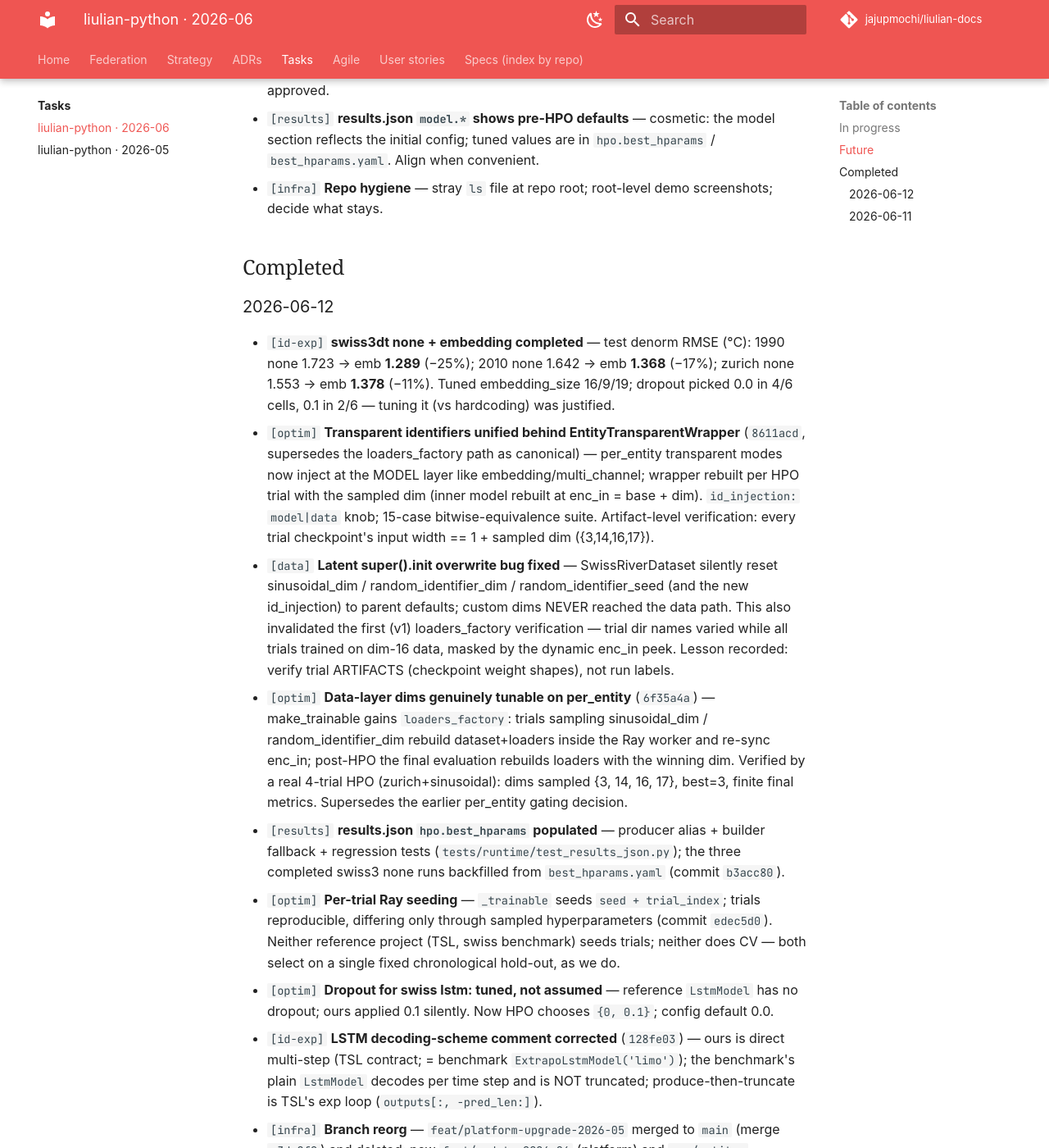
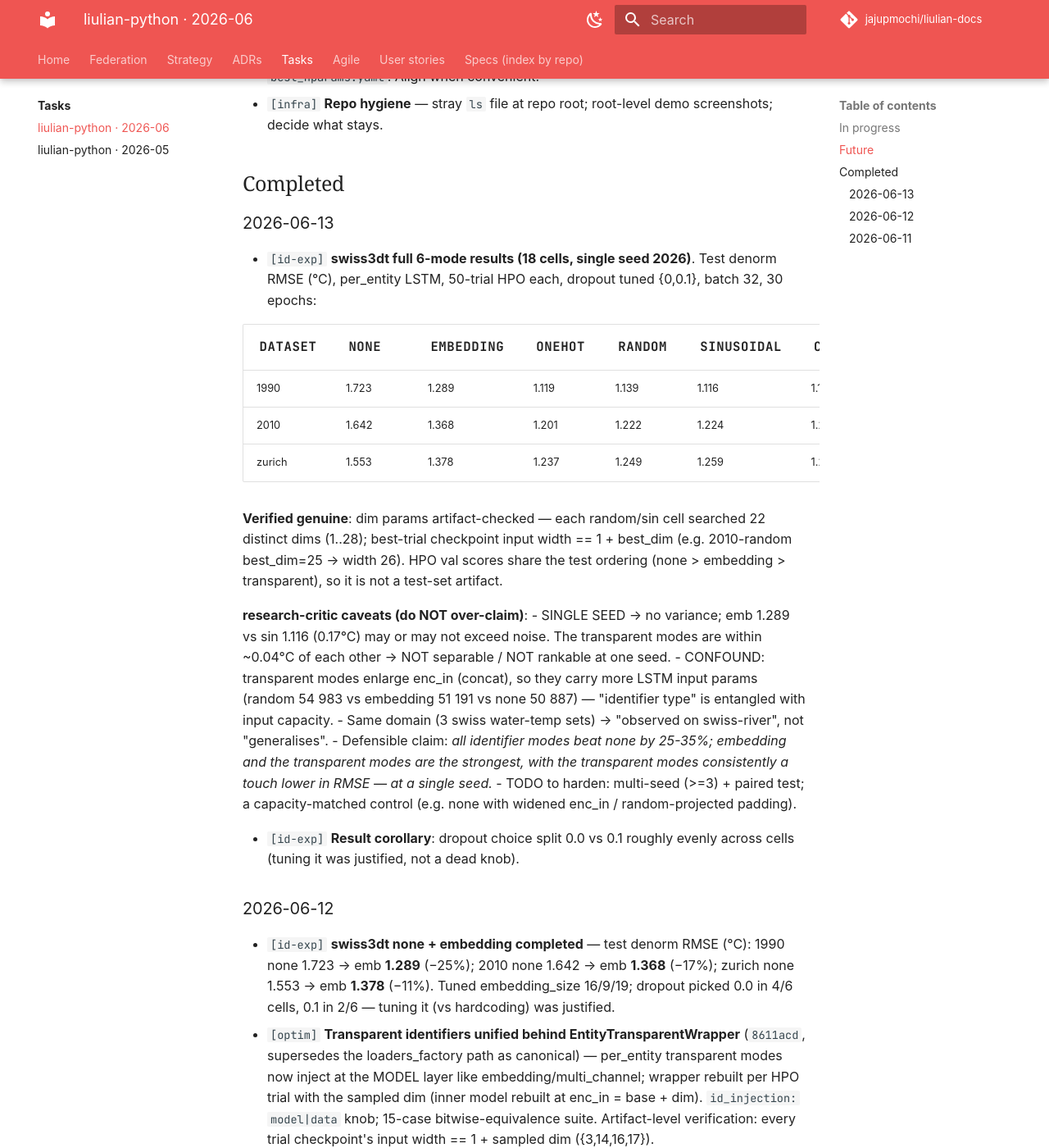
Before and after one commit to LIULIAN-AI/liulian-docs, an MkDocs documentation site: the page built from docs/tasks/liulian-python/2026-06.md, in a window 1280 px wide and 1400 px high, scrolled down 1296 px. Shown: the whole window at 82% size. Built offline with MkDocs 1.6.1 and Material for MkDocs 9.7.7, drawn with Linux system fonts in a browser that asks for light colours; some web fonts are replaced; comment, search, counter and statistics services are not loaded; some of the changed text lies outside the part shown.

Commit message:
docs(tasks): swiss3dt full 6-mode results + research-critic caveats (single seed)
Co-Authored-By: Claude Fable 5 <noreply@anthropic.com>

```diff
--- a/docs/tasks/liulian-python/2026-06.md
+++ b/docs/tasks/liulian-python/2026-06.md
@@ -7,14 +7,10 @@ IDs (`#N`) kept for traceability.
 
 ## In progress
 
-- `[id-exp]` **swiss3dt — onehot running, dim modes queued** (#30) —
-  run-tags `swiss3dt-*-20260612`, dropout tuned `{0, 0.1}`, seeded trials.
-  DONE: none + embedding (see Completed). RUNNING: onehot (5875871-73).
-  QUEUED: random (5878233-35) + sinusoidal+coordinates (5878236-38) —
-  these start under the NEW wrapper path (id_injection='model', commit
-  `8611acd`) with genuinely tuned dims; no resubmission was needed (the
-  sbatch scripts only carry CLI args; behavior comes from the synced
-  repo/config).
+- `[id-exp]` **swiss3dt FULL 6-mode set complete (#30)** — all 18 cells
+  COMPLETED & verified; results + research-critic caveats in Completed
+  2026-06-13. Next: multi-seed to turn the single-seed observation into a
+  significance claim (awaiting user go).
 
 ## Future
 
@@ -56,6 +52,42 @@ IDs (`#N`) kept for traceability.
   demo screenshots; decide what stays.
 
 ## Completed
+
+### 2026-06-13
+
+- `[id-exp]` **swiss3dt full 6-mode results (18 cells, single seed 2026)**.
+  Test denorm RMSE (°C), per_entity LSTM, 50-trial HPO each, dropout tuned
+  {0,0.1}, batch 32, 30 epochs:
+
+  | dataset | none | embedding | onehot | random | sinusoidal | coordinates |
+  |---|---|---|---|---|---|---|
+  | 1990   | 1.723 | 1.289 | 1.119 | 1.139 | 1.116 | 1.155 |
+  | 2010   | 1.642 | 1.368 | 1.201 | 1.222 | 1.224 | 1.255 |
+  | zurich | 1.553 | 1.378 | 1.237 | 1.249 | 1.259 | 1.276 |
+
+  **Verified genuine**: dim params artifact-checked — each random/sin cell
+  searched 22 distinct dims (1..28); best-trial checkpoint input width ==
+  1 + best_dim (e.g. 2010-random best_dim=25 → width 26). HPO val scores
+  share the test ordering (none > embedding > transparent), so it is not
+  a test-set artifact.
+
+  **research-critic caveats (do NOT over-claim)**:
+  - SINGLE SEED → no variance; emb 1.289 vs sin 1.116 (0.17°C) may or may
+    not exceed noise. The transparent modes are within ~0.04°C of each
+    other → NOT separable / NOT rankable at one seed.
+  - CONFOUND: transparent modes enlarge enc_in (concat), so they carry
+    more LSTM input params (random 54 983 vs embedding 51 191 vs none
+    50 887) — "identifier type" is entangled with input capacity.
+  - Same domain (3 swiss water-temp sets) → "observed on swiss-river",
+    not "generalises".
+  - Defensible claim: *all identifier modes beat none by 25-35%; embedding
+    and the transparent modes are the strongest, with the transparent
+    modes consistently a touch lower in RMSE — at a single seed.*
+  - TODO to harden: multi-seed (>=3) + paired test; a capacity-matched
+    control (e.g. none with widened enc_in / random-projected padding).
+
+- `[id-exp]` **Result corollary**: dropout choice split 0.0 vs 0.1 roughly
+  evenly across cells (tuning it was justified, not a dead knob).
 
 ### 2026-06-12
 
```
